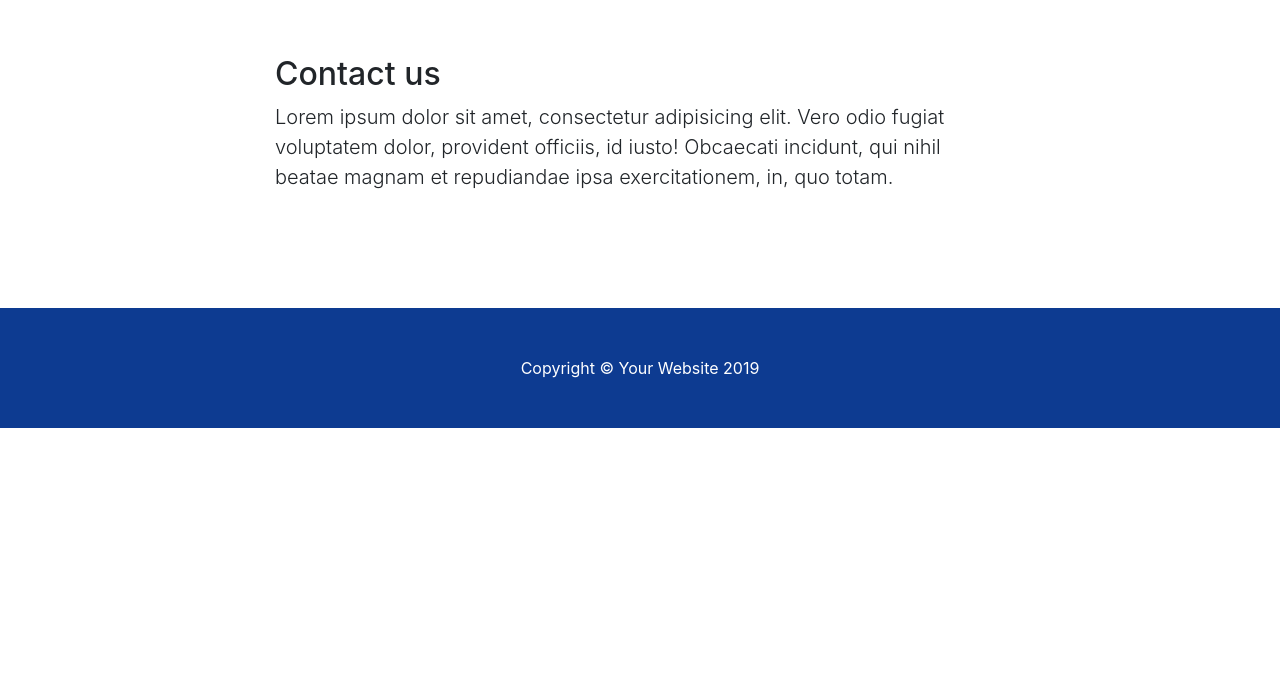
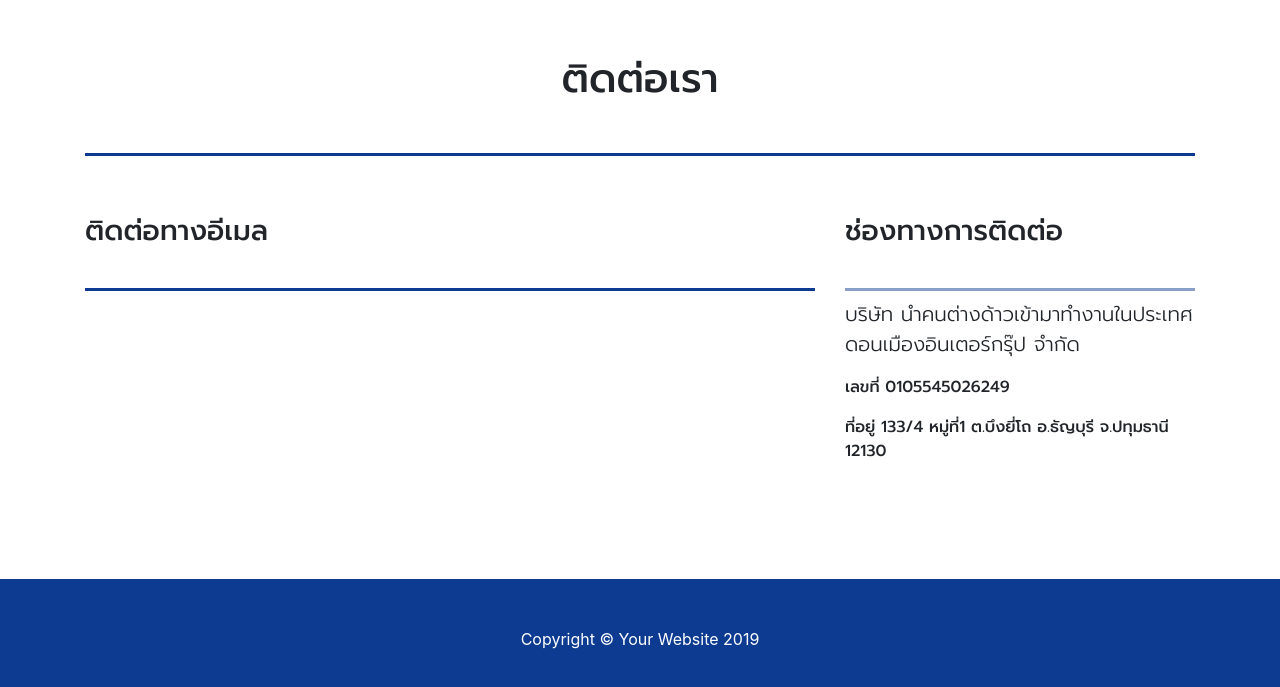
Before and after one commit to ThanakritTG8/DmgWebsite, a website with bundled scripts: page index.html in a window 1280 px wide. Shown: the part 2779-3466 px from the top of the page. Before the commit the page ends 3207 px from the top, so only its background shows below. Built offline with nearby package versions, Linux system fonts and the light colour scheme.

Commit message:
add contact

```diff
--- a/css/scrolling-nav.css
+++ b/css/scrolling-nav.css
@@ -51,7 +51,7 @@ button.navbar-toggler {
   padding: 25px;
 }
 
-#news, #clients, #services, #about, #workflow, #contace, nav, header{
+#news, #clients, #services, #about, #workflow, #contact, nav, header{
   font-family: 'Prompt', sans-serif;
 }
 
@@ -194,3 +194,27 @@ header.masthead {
 .list-group {
   padding-bottom: 20px;
 }
+
+#contact-us {
+  width: 100%;
+  border-bottom: rgb(13, 59, 145) solid;
+  padding-bottom: 50px;
+}
+
+#mail-contact {
+  width: 100%;
+  border-bottom: rgb(13, 59, 145) solid;
+  padding-top: 50px;
+  padding-bottom: 40px;
+}
+
+#address {
+  width: 100%;
+  border-bottom: rgba(13, 59, 145, 0.486) solid;
+  padding-top: 50px;
+  padding-bottom: 40px;
+}
+
+#address-contact {
+
+}
--- a/index.html
+++ b/index.html
@@ -260,11 +260,25 @@
   <section id="contact">
     <div class="container">
       <div class="row">
-        <div class="col-lg-8 mx-auto">
-          <h2>Contact us</h2>
-          <p class="lead">Lorem ipsum dolor sit amet, consectetur adipisicing elit. Vero odio fugiat voluptatem dolor,
-            provident officiis, id iusto! Obcaecati incidunt, qui nihil beatae magnam et repudiandae ipsa
-            exercitationem, in, quo totam.</p>
+        <div class="col-lg-12 mx-auto">
+          <h1 class="text-center" id="contact-us">ติดต่อเรา</h1>
+
+          <div class="row">
+
+            <div class="col-lg-8">
+              <h3 id="mail-contact">ติดต่อทางอีเมล</h3>
+            </div>
+
+            <div class="col-lg-4">
+              <h3 id="address">ช่องทางการติดต่อ</h3>
+              <p class="lead" id="address-contact">
+                บริษัท นำคนต่างด้าวเข้ามาทำงานในประเทศ ดอนเมืองอินเตอร์กรุ๊ป จำกัด
+              </p>
+              <p>เลขที่ 0105545026249</p>
+              <p>ที่อยู่ 133/4 หมู่ที่1 ต.บึงยี่โถ อ.ธัญบุรี จ.ปทุมธานี 12130</p>
+            </div>
+          </div>
+
         </div>
       </div>
     </div>
```
